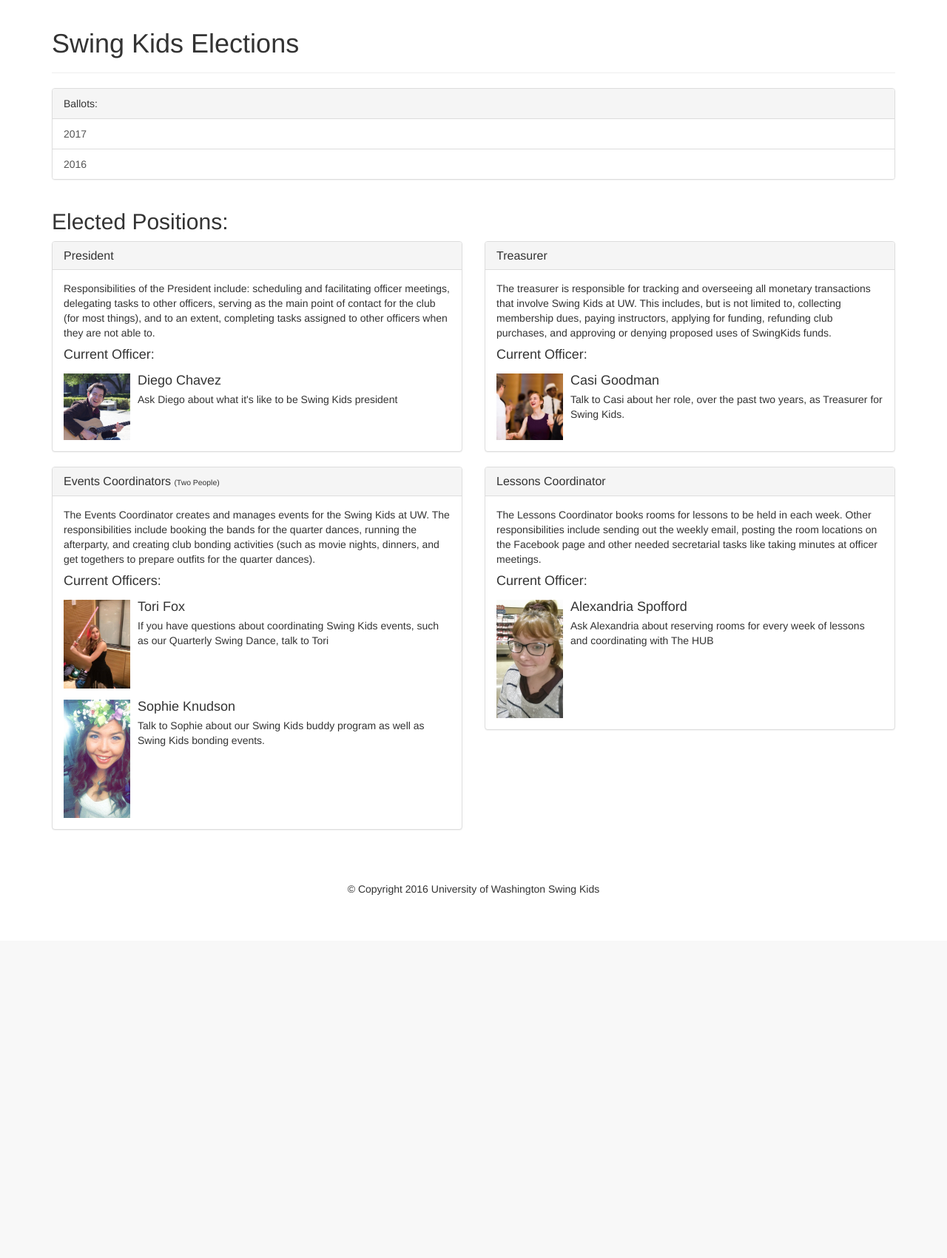
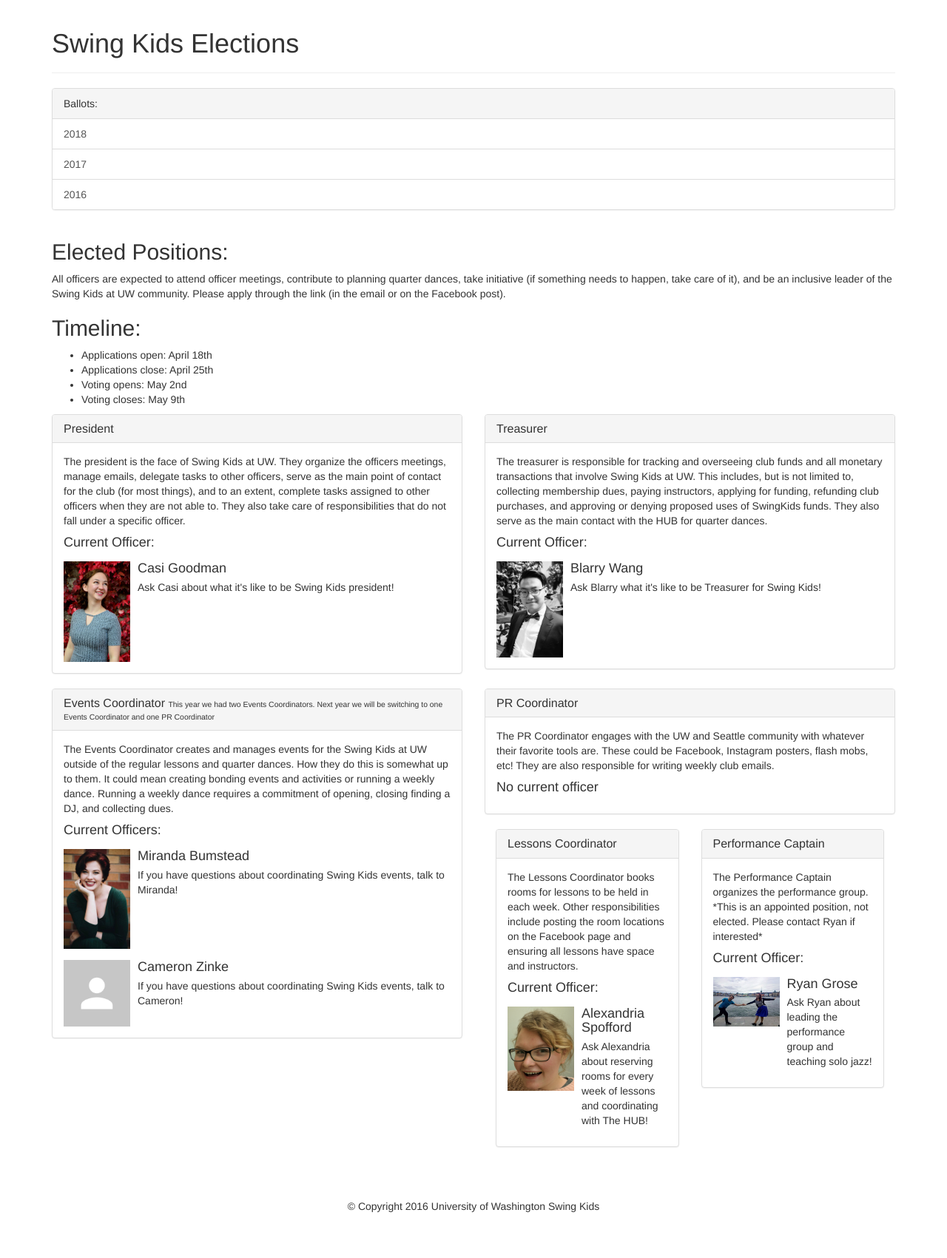
Before and after one commit to SwingKidsAtUW/website, a PHP site: page /elections/ in a window 1280 px wide. Shown: the part 51-1752 px from the top of the page at 74% size. Before the commit the page ends 1261 px from the top, so only its background shows below. Run offline with PHP 8.4, Linux system fonts and the light colour scheme; some libraries are stand-ins or nearby versions.

Commit message:
Modified the elections page with current officers.  Added 2018 page

```diff
--- a/elections/index.php
+++ b/elections/index.php
@@ -16,6 +16,7 @@
             <div class="panel-heading">Ballots:</div>
 
             <div class="list-group">
+              <a href="./2018/" class="list-group-item">2018</a>
               <a href="./2017/" class="list-group-item">2017</a>
               <a href="./2016/" class="list-group-item">2016</a>
             </div>
@@ -27,6 +28,14 @@
       <div class="row">
         <div class="col-xs-12 col-sm-12 col-md-12 col-lg-12">
           <h2>Elected Positions:</h2>
+          <p>All officers are expected to attend officer meetings, contribute to planning quarter dances, take initiative (if something needs to happen, take care of it), and be an inclusive leader of the Swing Kids at UW community.  Please apply through the link (in the email or on the Facebook post).</p>
+          <h2>Timeline:</h2>
+          <ul>
+            <li>Applications open: April 18th</li>
+            <li>Applications close: April 25th</li>
+            <li>Voting opens: May 2nd</li>
+            <li>Voting closes: May 9th</li>
+          </ul>
         </div>
 
         <div class="col-xs-12 col-sm-6 col-md-6 col-lg-6">
@@ -36,13 +45,13 @@
                 <h3 class="panel-title">President</h3>
               </div>
               <div class="panel-body">
-                <p>Responsibilities of the President include: scheduling and facilitating officer meetings, delegating tasks to other officers, serving as the main point of contact for the club (for most things), and to an extent, completing tasks assigned to other officers when they are not able to.</p>
+                <p>The president is the face of Swing Kids at UW. They organize the officers meetings, manage emails, delegate tasks to other officers, serve as the main point of contact for the club (for most things), and to an extent, complete tasks assigned to other officers when they are not able to. They also take care of responsibilities that do not fall under a specific officer.</p>
                 <h4>Current Officer:</h4>
                 <div class="media">
-                  <img class="pull-left media-object" src="../assets/img/elections/2016/president/diegoChavez.png" alt="Diego Chavez - President">
+                  <img class="pull-left media-object" src="../assets/img/elections/2018/President.png" alt="Casi Goodman - President">
                   <div class="media-body">
-                    <h4 class="media-heading">Diego Chavez</h4>
-                    <p>Ask Diego about what it's like to be Swing Kids president</p>
+                    <h4 class="media-heading">Casi Goodman</h4>
+                    <p>Ask Casi about what it's like to be Swing Kids president!</p>
                   </div>
                 </div>
 
@@ -57,14 +66,14 @@
                 <h3 class="panel-title">Treasurer</h3>
               </div>
               <div class="panel-body">
-                <p>The treasurer is responsible for tracking and overseeing all monetary transactions that involve Swing Kids at UW. This includes, but is not limited to, collecting membership dues, paying instructors, applying for funding, refunding club purchases, and approving or denying proposed uses of SwingKids funds.</p>
+                <p>The treasurer is responsible for tracking and overseeing club funds and all monetary transactions that involve Swing Kids at UW. This includes, but is not limited to, collecting membership dues, paying instructors, applying for funding, refunding club purchases, and approving or denying proposed uses of SwingKids funds. They also serve as the main contact with the HUB for quarter dances.</p>
 
                 <h4>Current Officer:</h4>
                 <div class="media">
-                  <img class="pull-left media-object" src="../assets/img/elections/2016/treasurer/casiGoodman.jpg" alt="Casi Goodman - Treasurer">
+                  <img class="pull-left media-object" src="../assets/img/elections/2018/Treasurer.jpg" alt="Blarry Wang - Treasurer">
                   <div class="media-body">
-                    <h4 class="media-heading">Casi Goodman</h4>
-                    <p>Talk to Casi about her role, over the past two years, as Treasurer for Swing Kids.</p>
+                    <h4 class="media-heading">Blarry Wang</h4>
+                    <p>Ask Blarry what it's like to be Treasurer for Swing Kids!</p>
                   </div>
                 </div>
 
@@ -77,25 +86,25 @@
 
           <div class="panel panel-default">
               <div class="panel-heading">
-                <h3 class="panel-title">Events Coordinators <small>(Two People)</small></h3>
+                <h3 class="panel-title">Events Coordinator <small>This year we had two Events Coordinators. Next year we will be switching to one Events Coordinator and one PR Coordinator</small></h3>
               </div>
               <div class="panel-body">
-                <p>The Events Coordinator creates and manages events for the Swing Kids at UW. The responsibilities include booking the bands for the quarter dances, running the afterparty, and creating club bonding activities (such as movie nights, dinners, and get togethers to prepare outfits for the quarter dances).</p>
+                <p>The Events Coordinator creates and manages events for the Swing Kids at UW outside of the regular lessons and quarter dances. How they do this is somewhat up to them. It could mean creating bonding events and activities or running a weekly dance. Running a weekly dance requires a commitment of opening, closing finding a DJ, and collecting dues.</p>
 
                 <h4>Current Officers:</h4>
                 <div class="media">
-                  <img class="pull-left media-object" src="../assets/img/elections/2016/eventsCoordinator/toriFox.jpg" alt="Tori Fox - Events Coordinator">
+                  <img class="pull-left media-object" src="../assets/img/elections/2018/Events1.jpg" alt="Miranda Bumstead - Events Coordinator">
                   <div class="media-body">
-                    <h4 class="media-heading">Tori Fox</h4>
-                    <p>If you have questions about coordinating Swing Kids events, such as our Quarterly Swing Dance, talk to Tori</p>
+                    <h4 class="media-heading">Miranda Bumstead</h4>
+                    <p>If you have questions about coordinating Swing Kids events, talk to Miranda!</p>
                   </div>
                 </div>
 
                 <div class="media">
-                  <img class="pull-left media-object" src="../assets/img/elections/2016/mondayNightDanceCoordinator/sophieKnudson.jpg" alt="Sophie Knudson - Events Coordinator">
+                  <img class="pull-left media-object" src="../assets/img/elections/2018/Events2.jpg" alt="Cameron Zinke - Events Coordinator">
                   <div class="media-body">
-                    <h4 class="media-heading">Sophie Knudson</h4>
-                    <p>Talk to Sophie about our Swing Kids buddy program as well as Swing Kids bonding events.</p>
+                    <h4 class="media-heading">Cameron Zinke</h4>
+                    <p>If you have questions about coordinating Swing Kids events, talk to Cameron!</p>
                   </div>
                 </div>
 
@@ -103,6 +112,25 @@
           </div>
 
         </div>
+
+
+        <div class="col-xs-12 col-sm-6 col-md-6 col-lg-6">
+
+          <div class="panel panel-default">
+              <div class="panel-heading">
+                <h3 class="panel-title">PR Coordinator</h3>
+              </div>
+              <div class="panel-body">
+                <p>The PR Coordinator engages with the UW and Seattle community with whatever their favorite tools are.  These could be Facebook, Instagram posters, flash mobs, etc! They are also responsible for writing weekly club emails.</p>
+
+                <h4>No current officer</h4
+
+              </div>
+          </div>
+        </div>
+
+
+
         <div class="col-xs-12 col-sm-6 col-md-6 col-lg-6">
 
           <div class="panel panel-default">
@@ -110,21 +138,45 @@
                 <h3 class="panel-title">Lessons Coordinator</h3>
               </div>
               <div class="panel-body">
-                <p>The Lessons Coordinator books rooms for lessons to be held in each week. Other responsibilities include sending out the weekly email, posting the room locations on the Facebook page and other needed secretarial tasks like taking minutes at officer meetings.</p>
+                <p>The Lessons Coordinator books rooms for lessons to be held in each week. Other responsibilities include posting the room locations on the Facebook page and ensuring all lessons have space and instructors.</p>
 
                 <h4>Current Officer:</h4>
                 <div class="media">
-                  <img class="pull-left media-object" src="../assets/img/elections/2016/lessonsCoordinator/alexandriaSpofford.jpg" alt="Alexandria Spofford - Lessons Coordinator">
+                  <img class="pull-left media-object" src="../assets/img/elections/2018/Lessons.png" alt="Alexandria Spofford - Lessons Coordinator">
                   <div class="media-body">
                     <h4 class="media-heading">Alexandria Spofford</h4>
-                    <p>Ask Alexandria about reserving rooms for every week of lessons and coordinating with The HUB</p>
+                    <p>Ask Alexandria about reserving rooms for every week of lessons and coordinating with The HUB!</p>
                   </div>
                 </div>
 
               </div>
           </div>
+        </div>
 
+
+        <div class="col-xs-12 col-sm-6 col-md-6 col-lg-6">
+
+          <div class="panel panel-default">
+              <div class="panel-heading">
+                <h3 class="panel-title">Performance Captain</h3>
+              </div>
+              <div class="panel-body">
+                <p>The Performance Captain organizes the performance group.  *This is an appointed position, not elected. Please contact Ryan if interested*</p>
+
+                <h4>Current Officer:</h4>
+                <div class="media">
+                  <img class="pull-left media-object" src="../assets/img/elections/2018/Performance.jpg" alt="Ryan Grose - Performance Captain">
+                  <div class="media-body">
+                    <h4 class="media-heading">Ryan Grose</h4>
+                    <p>Ask Ryan about leading the performance group and teaching solo jazz!</p>
+                  </div>
+                </div>
+
+              </div>
+          </div>
         </div>
+
+
       </div>
 
     </div>
--- a/index.php
+++ b/index.php
@@ -161,7 +161,7 @@
               <p>A weekly monday night dance for members of Swing Kids at UW! Come join us for an extra opportunity to practice what you've learned in lessons, get help from more experienced members, or simply engage in social dancing with other people in the club.</p>
               <dl class="">
                 <dt>Located</dt>
-                <dd>Open Flight Stuido– 4207 University Way NE. It's on the Ave, just a short walk from campus!</dd>
+                <dd>Exit Space– 414 NE 72nd St, Seattle, WA 98115, just a short bus ride from campus!</dd>
               </dl>
               <dl class="">
                 <dt>Time</dt>
```
Also changed, not shown: elections/2018/index.php (added, +19 -0 lines), assets/img/elections/2018/Events1.jpg (added), assets/img/elections/2018/Events2.jpg (added), assets/img/elections/2018/Lessons.png (added), assets/img/elections/2018/Performance.jpg (added), assets/img/elections/2018/President.png (added), assets/img/elections/2018/Treasurer.jpg (added).
